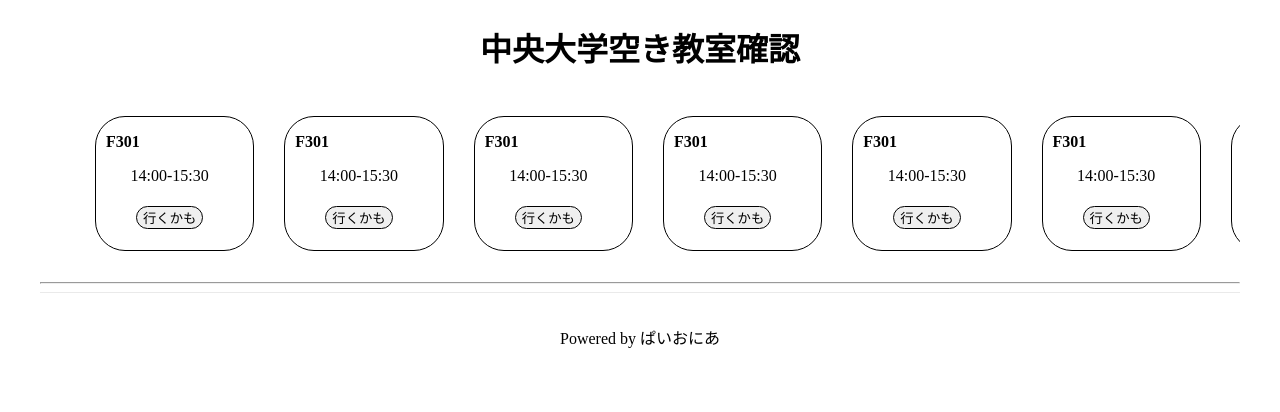
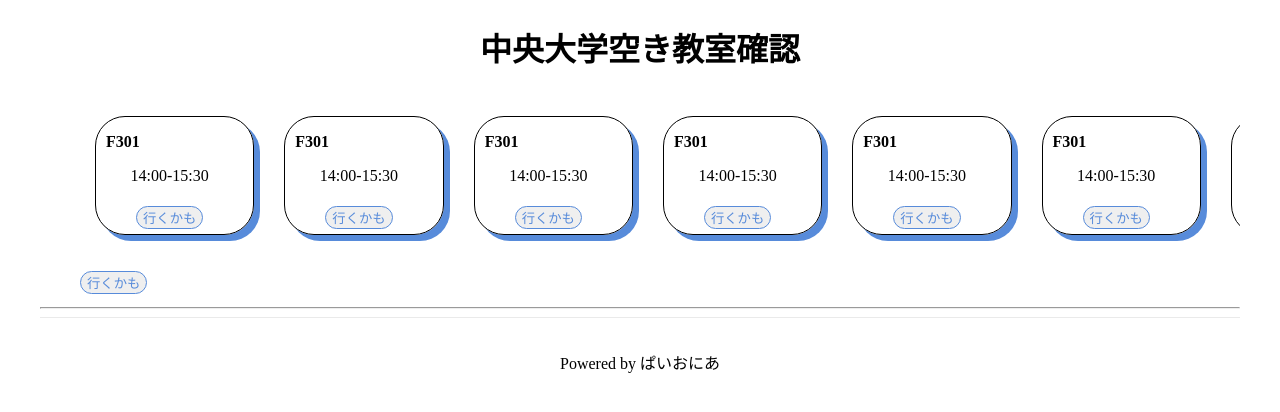
Before and after one commit to v-code-team-pioneer-inc/ccrs-frontend, a Next.js app: page / in a window 1280 px wide. Shown: the top 412 px of the page. Built offline with nearby package versions, Linux system fonts and the light colour scheme.

Commit message:
影の作成

```diff
--- a/components/top/TodayAvailableClassroom.jsx
+++ b/components/top/TodayAvailableClassroom.jsx
@@ -22,6 +22,7 @@
         <Card />
         <Card />
       </ul>
+      <input type="button" className={styles.decision} value="行くかも"/>
     </div>
   );
 };
@@ -31,7 +32,7 @@
     <li className={styles.li}>
       <p className={styles.class_room}>F301</p>
       <p className={styles.time}>14:00-15:30</p>
-      <p><button type="button" className={styles.decision}>行くかも</button></p>
+      <input type="button" className={styles.decision} value="行くかも"/>
     </li>
   );
 };
--- a/styles/top/TodayAvailableClassroom.module.css
+++ b/styles/top/TodayAvailableClassroom.module.css
@@ -13,6 +13,7 @@
     border-radius: 30px;
     margin: 15px;
     display: inline-block;
+    box-shadow: 6px 6px #578BDA;
 }
 
 .class_room {
@@ -29,4 +30,5 @@
     border: 1px solid;
     margin: 5px 40px;
     border-radius: 30px;
+    color:#578BDA;
 }
```
